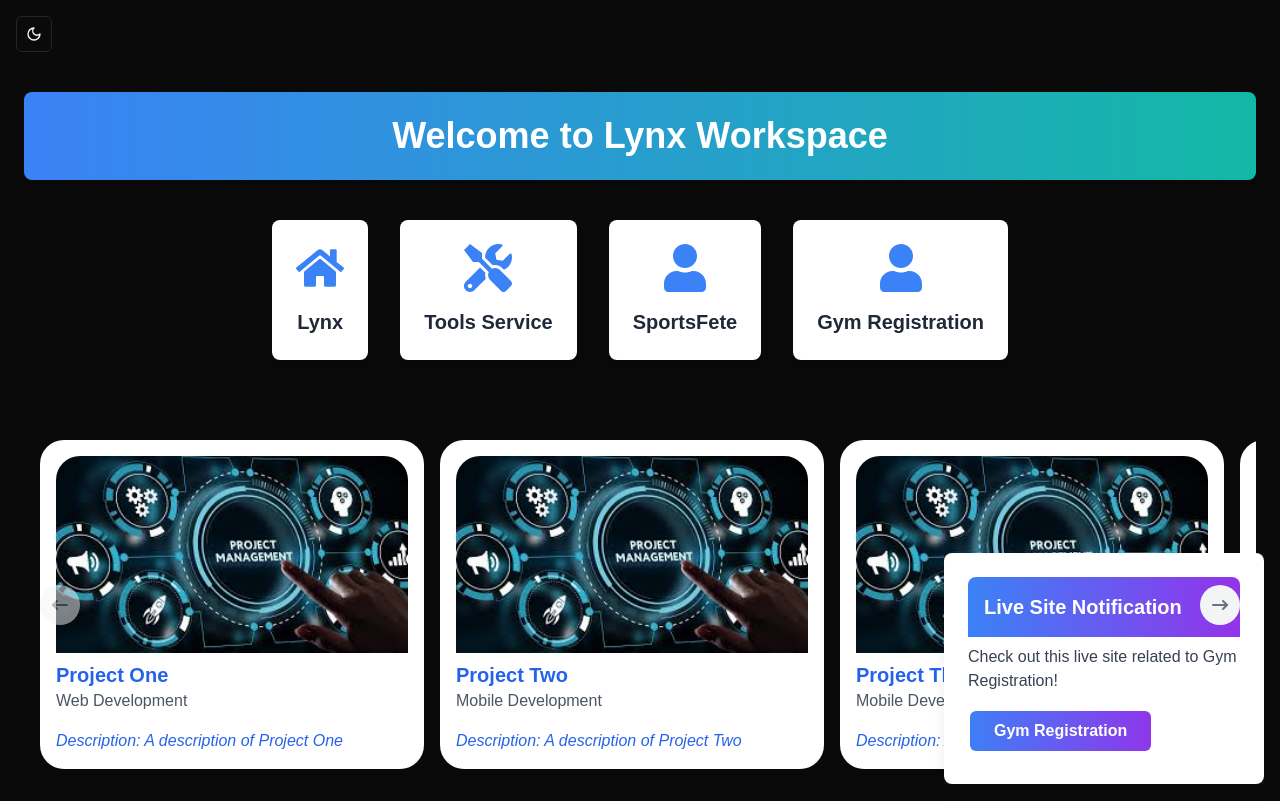
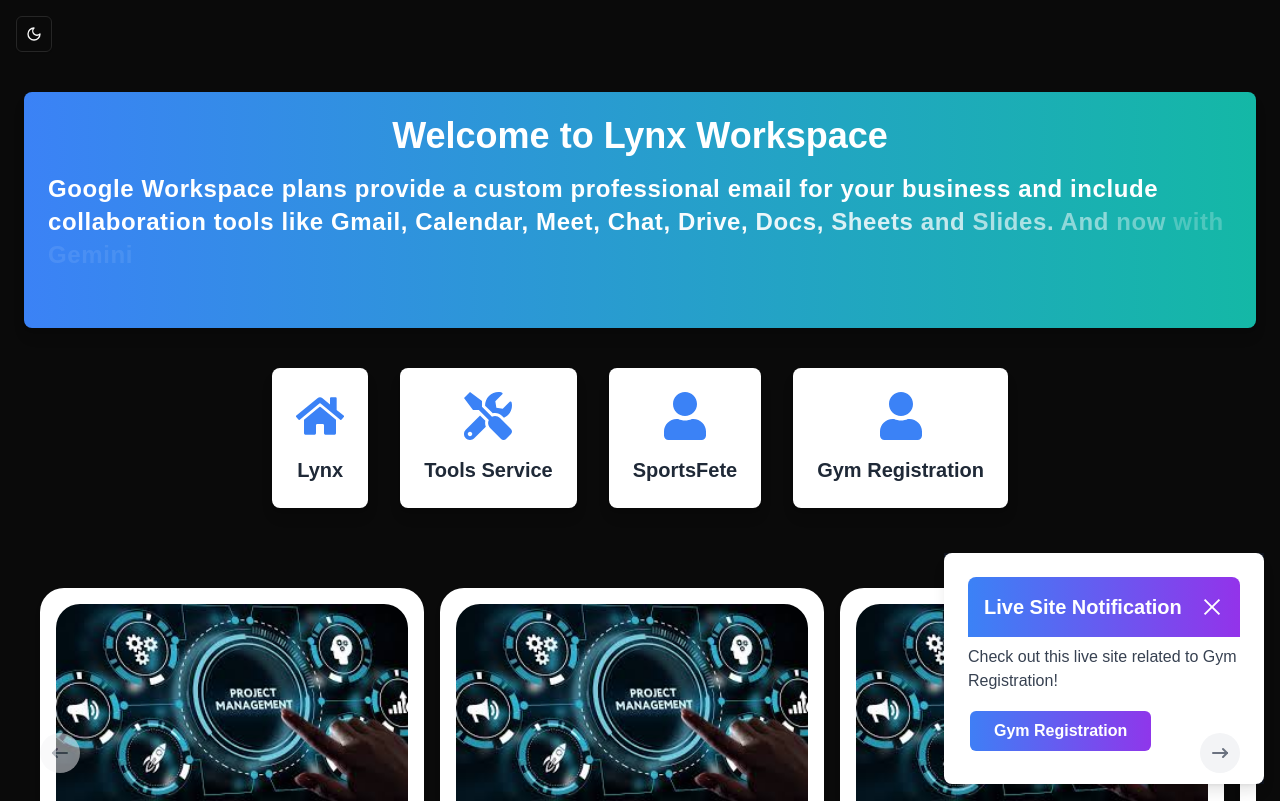
Before and after one commit to AritraDey-Dev/Lynx-workspace, a Next.js app: page / in a window 1280 px wide. Shown: the top 801 px of the page. Built offline with nearby package versions, Linux system fonts and the light colour scheme.

Commit message:
Fixed error in text generate effect

```diff
--- a/src/components/Header.tsx
+++ b/src/components/Header.tsx
@@ -4,7 +4,7 @@
     return (
         <header className="bg-gradient-to-r from-blue-500 to-teal-500 shadow-lg p-6 rounded-lg text-white">
             <h1 className="text-4xl text-center font-bold">Welcome to Lynx Workspace</h1>
-            {/* <p className="mt-2 text-lg"><TextGenerateEffectDemo/></p> */}
+           <TextGenerateEffectDemo/>
         </header>
     );
 };
--- a/src/components/text-generate.tsx
+++ b/src/components/text-generate.tsx
@@ -5,5 +5,5 @@
 `;
 
 export function TextGenerateEffectDemo() {
-  return <TextGenerateEffect words={words} />;
+  return <TextGenerateEffect duration={2} filter={false} words={words} />;
 }
--- a/src/components/ui/text-generate-effect.tsx
+++ b/src/components/ui/text-generate-effect.tsx
@@ -1,36 +1,22 @@
 "use client";
-import { useEffect, useState } from "react";
+import { useEffect } from "react";
 import { motion, stagger, useAnimate } from "framer-motion";
 import { cn } from "@/lib/utils";
 
-interface TextGenerateEffectProps {
+export const TextGenerateEffect = ({
+  words,
+  className,
+  filter = true,
+  duration = 0.5,
+}: {
   words: string;
   className?: string;
   filter?: boolean;
   duration?: number;
-}
-
-export const TextGenerateEffect: React.FC<TextGenerateEffectProps> = ({
-  words,
-  className,
-  filter = true,
-  duration = 0.5,
 }) => {
   const [scope, animate] = useAnimate();
-  const [isClient, setIsClient] = useState(false); // Client-side check
-
-  // Ensure this code only runs on the client
+  let wordsArray = words.split(" ");
   useEffect(() => {
-    setIsClient(true);
-  }, []);
-
-  if (!words) return <div>No text available</div>; // Fallback in case of no words.
-
-  let wordsArray = words.split(" ");
-
-  // We only need to run the animation when we know we're on the client.
-  useEffect(() => {
-    if (isClient) {
     animate(
       "span",
       {
@@ -38,17 +24,17 @@
         filter: filter ? "blur(0px)" : "none",
       },
       {
-          duration: duration,
-          delay: stagger(0.2), // Adjust delay as needed
+        duration: duration ? duration : 1,
+        delay: stagger(0.2),
       }
     );
-    }
-  }, [scope.current, filter, duration, isClient]); // Adding isClient to the dependency array to ensure that animation only runs after the client is ready
+  }, [scope.current]);
 
   const renderWords = () => {
     return (
       <motion.div ref={scope}>
-        {wordsArray.map((word, idx) => (
+        {wordsArray.map((word, idx) => {
+          return (
             <motion.span
               key={word + idx}
               className="dark:text-white text-black opacity-0"
@@ -58,7 +44,8 @@
             >
               {word}{" "}
             </motion.span>
-        ))}
+          );
+        })}
       </motion.div>
     );
   };
@@ -66,8 +53,8 @@
   return (
     <div className={cn("font-bold", className)}>
       <div className="mt-4">
-        <div className="dark:text-white text-black text-2xl leading-snug tracking-wide">
-          {isClient ? renderWords() : words} {/* Render text immediately until client-side mount */}
+        <div className=" dark:text-white text-black text-2xl leading-snug tracking-wide">
+          {renderWords()}
         </div>
       </div>
     </div>
```
Lines whose indentation alone changed are shown as unchanged.
